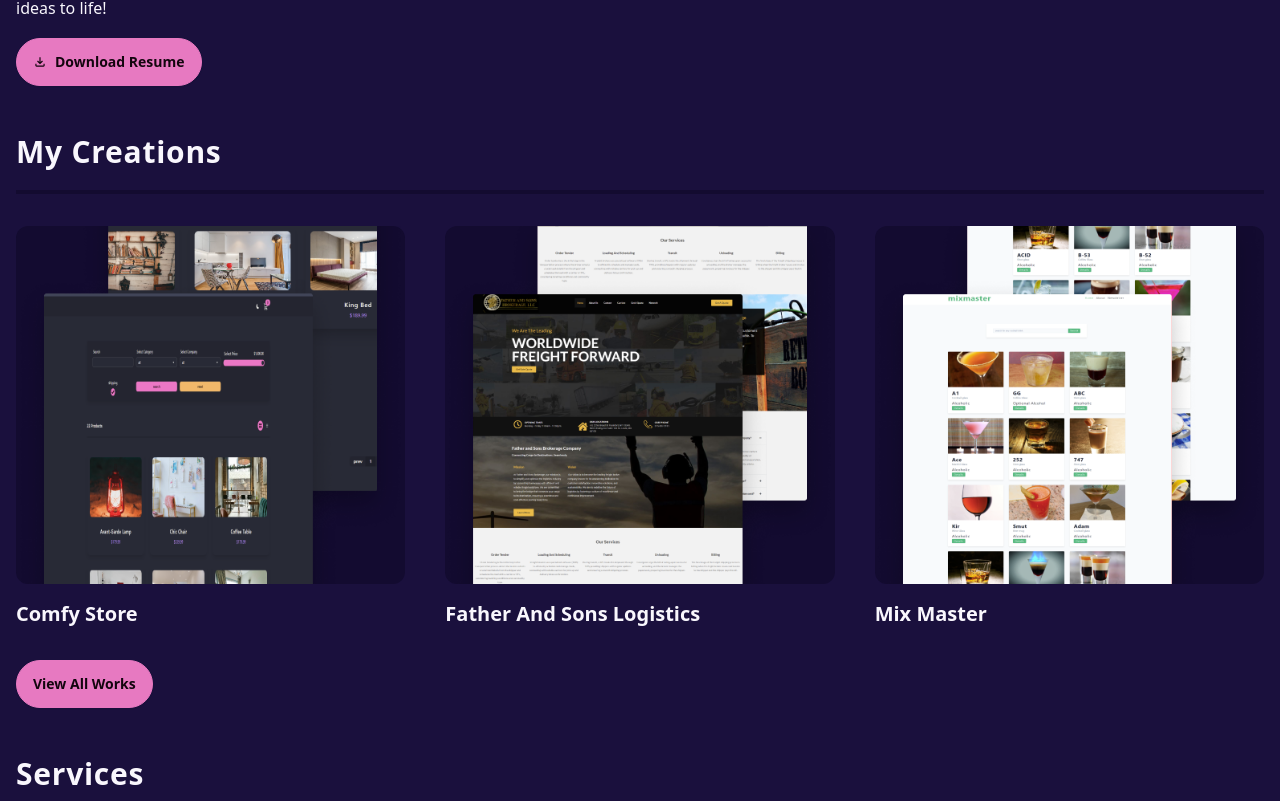
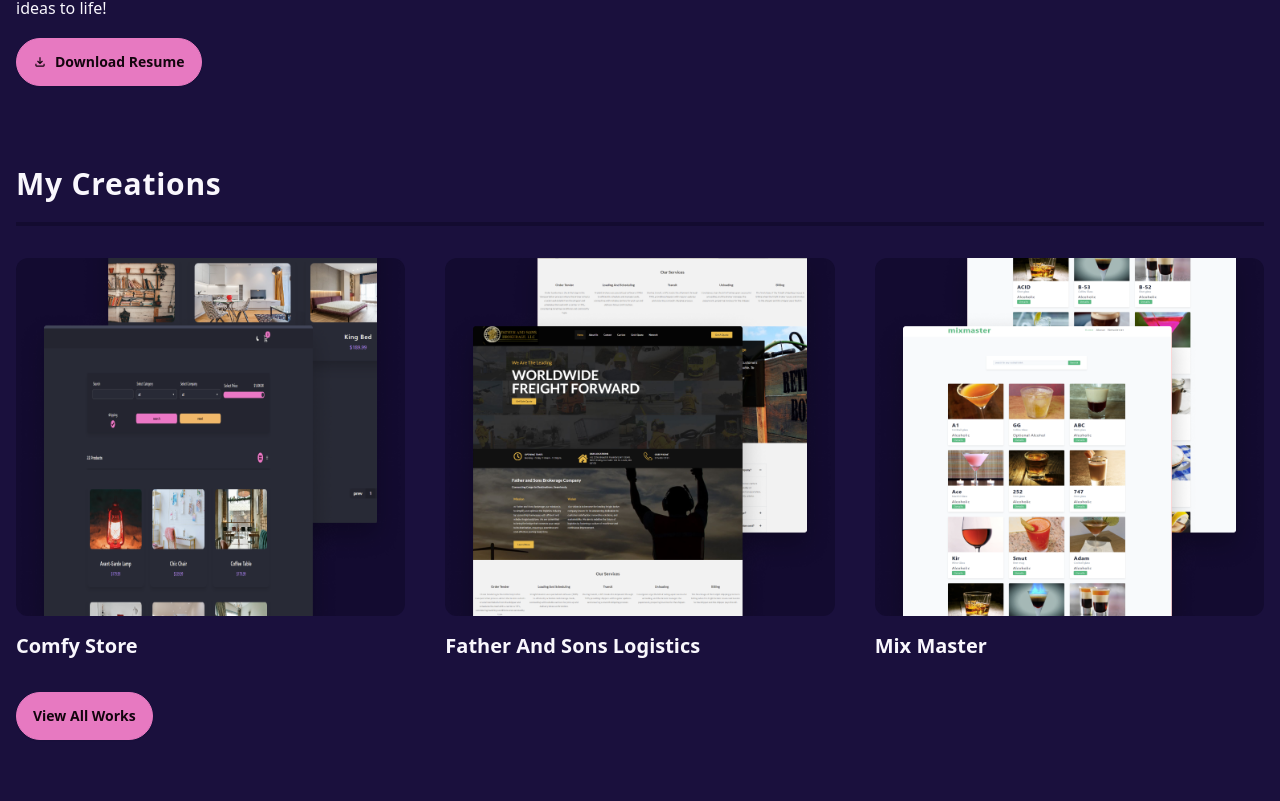
Before and after one commit to vtechwise/reactjs-portfolio, a React (Vite) app: page / in a window 1280 px wide. Shown: the part 1279-2080 px from the top of the page. Built offline with nearby package versions, Linux system fonts and the light colour scheme.

Commit message:
tailwind layer component

```diff
--- a/src/index.css
+++ b/src/index.css
@@ -8,6 +8,6 @@
         @apply max-w-7xl px-4 mx-auto
     }
     .section-margin {
-        @apply my-12
+        @apply my-20
     }
 }
```
